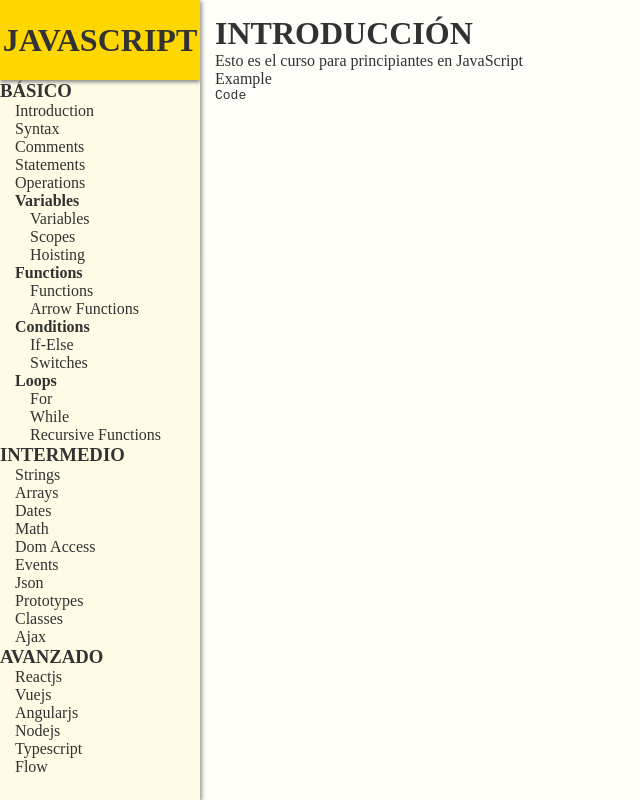
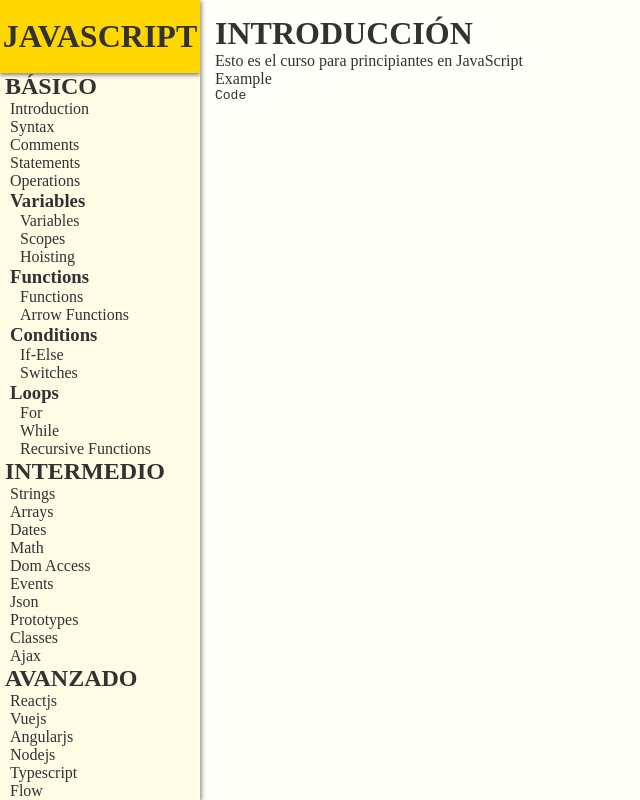
Before and after one commit to cruzortiz99/tsc_react_express_app, a React app: page / in a window 1280 px wide. Shown: the whole page, without its empty margins (0-640 px from the left). Built offline with nearby package versions, Linux system fonts and the light colour scheme.

Commit message:
menu style

```diff
--- a/client/src/components/AppHeader/AppHeader.tsx
+++ b/client/src/components/AppHeader/AppHeader.tsx
@@ -6,11 +6,11 @@
 }
 const AppHeader = (props: AppHeaderProps) => {
   switch (props.level) {
+    case 1:
+      return <h2 className="app-header-uppercase">{props.text}</h2>
     case 2:
-      return <h2 className="app-header-uppercase">{props.text}</h2>
+      return <h3 className="app-header-capitalize">{props.text}</h3>
     case 3:
-      return <h3 className="app-header-uppercase">{props.text}</h3>
-    case 4:
       return <h4 className="app-header-capitalize">{props.text}</h4>
     case 5:
       return <h5 className="app-header-capitalize">{props.text}</h5>
--- a/client/src/components/AppMenuClassification/AppMenuClassification.tsx
+++ b/client/src/components/AppMenuClassification/AppMenuClassification.tsx
@@ -11,14 +11,23 @@
 }
 
 const AppMenuClassification = (props: AppMenuClassificationProps) => {
-  let level = props.level || 3
+  let level = props.level || 1
   let header = props.name ? (
-    <AppHeader text={props.name} level={level} />
+    <div style={{ paddingLeft: `${5 * level}px` }}>
+      <AppHeader text={props.name} level={level} />
+    </div>
   ) : (
     undefined
   )
   let items = props.topics.map((topic, key) => {
-    return <AppMenuItem name={topic.name} link={topic.link} key={key} />
+    return (
+      <AppMenuItem
+        name={topic.name}
+        link={topic.link}
+        key={key}
+        level={level}
+      />
+    )
   })
   let subclassifications = props.subclassifications
     ? props.subclassifications.map((subclassification, key) => {
@@ -37,8 +46,8 @@
   return (
     <React.Fragment>
       {header}
-      <ul className="subclassifications">{items}</ul>
-      <div className="subclassifications">{subclassifications}</div>
+      <ul>{items}</ul>
+      {subclassifications}
     </React.Fragment>
   )
 }
--- a/client/src/components/AppMenuItem/AppMenuItem.tsx
+++ b/client/src/components/AppMenuItem/AppMenuItem.tsx
@@ -5,25 +5,32 @@
 export interface AppMenuItemProps {
   link: string
   name: string
+  level?: number
 }
 
 const AppMenuItem = (props: AppMenuItemProps) => {
-  let [className, setClassName] = useState('app-menu-item app-menu-item-hover')
+  let [className, setClassName] = useState('app-menu-item-hover')
   useEffect(() => {}, [false])
+  let level = props.level || 1
   let isActive = (match: any, location: any) => {
     if (match) {
-      setClassName('app-menu-item app-menu-clicked-link')
+      setClassName('app-menu-clicked-link')
       return true
     }
-    setClassName('app-menu-item app-menu-item-hover')
+    setClassName('app-menu-item-hover')
     return match
   }
   return (
-    <li className={className}>
-      <NavLink to={props.link} isActive={isActive} exact>
+    <NavLink
+      className="app-menu-item"
+      to={props.link}
+      isActive={isActive}
+      exact
+    >
+      <li className={className} style={{ paddingLeft: `${10 * level}px` }}>
         {props.name}
-      </NavLink>
-    </li>
+      </li>
+    </NavLink>
   )
 }
 export default AppMenuItem
--- a/client/src/components/AppMenuItem/app-menu-item.css
+++ b/client/src/components/AppMenuItem/app-menu-item.css
@@ -1,7 +1,7 @@
 .app-menu-item {
   text-transform: capitalize;
 }
-.app-menu-item a {
+.app-menu-item {
   text-decoration: none;
 }
 .app-menu-clicked-link {
--- a/client/src/content/menu.json
+++ b/client/src/content/menu.json
@@ -40,7 +40,7 @@
             "name": "hoisting"
           }
         ],
-        "level": 4
+        "level": 2
       },
       {
         "name": "functions",
@@ -54,7 +54,7 @@
             "name": "arrow functions"
           }
         ],
-        "level": 4
+        "level": 2
       },
       {
         "name": "conditions",
@@ -68,7 +68,7 @@
             "name": "switches"
           }
         ],
-        "level": 4
+        "level": 2
       },
       {
         "name": "loops",
@@ -86,7 +86,7 @@
             "name": "recursive functions"
           }
         ],
-        "level": 4
+        "level": 2
       }
     ]
   },
```
